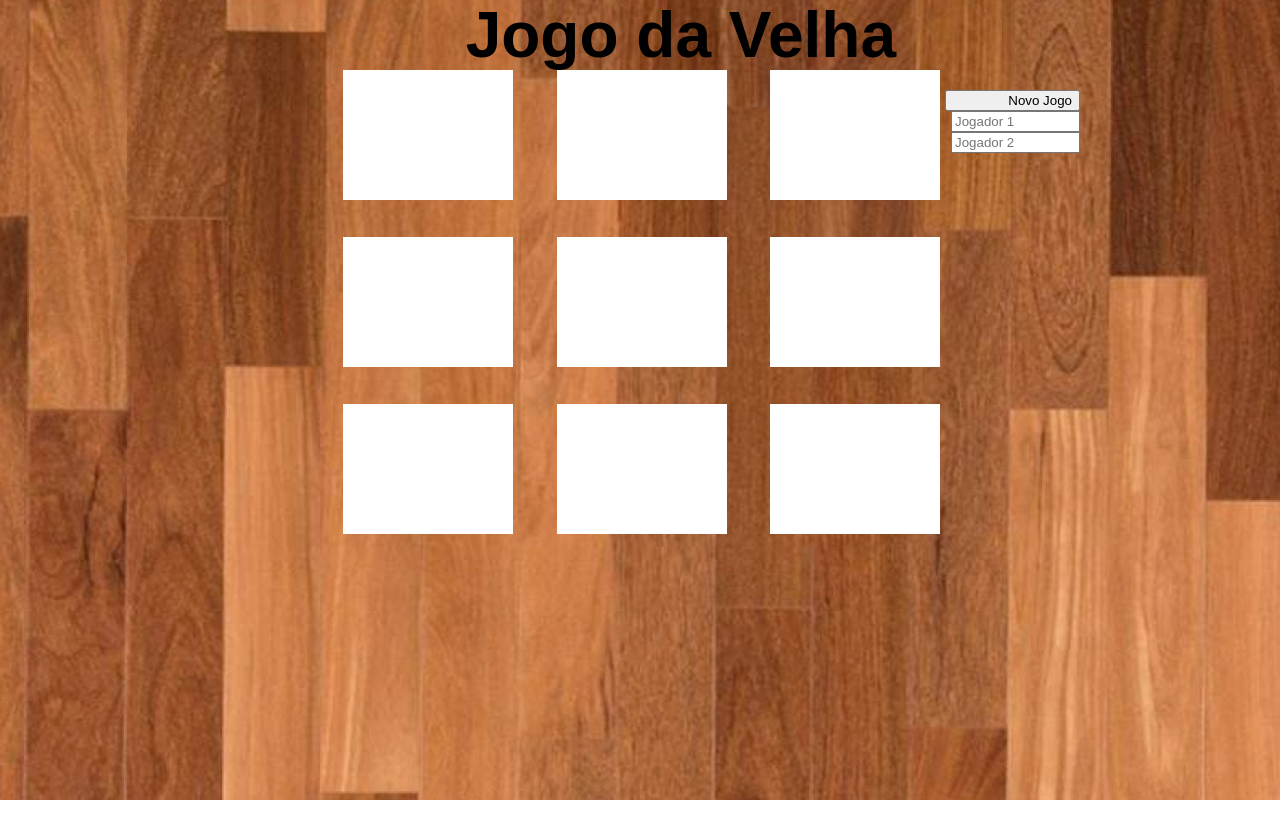
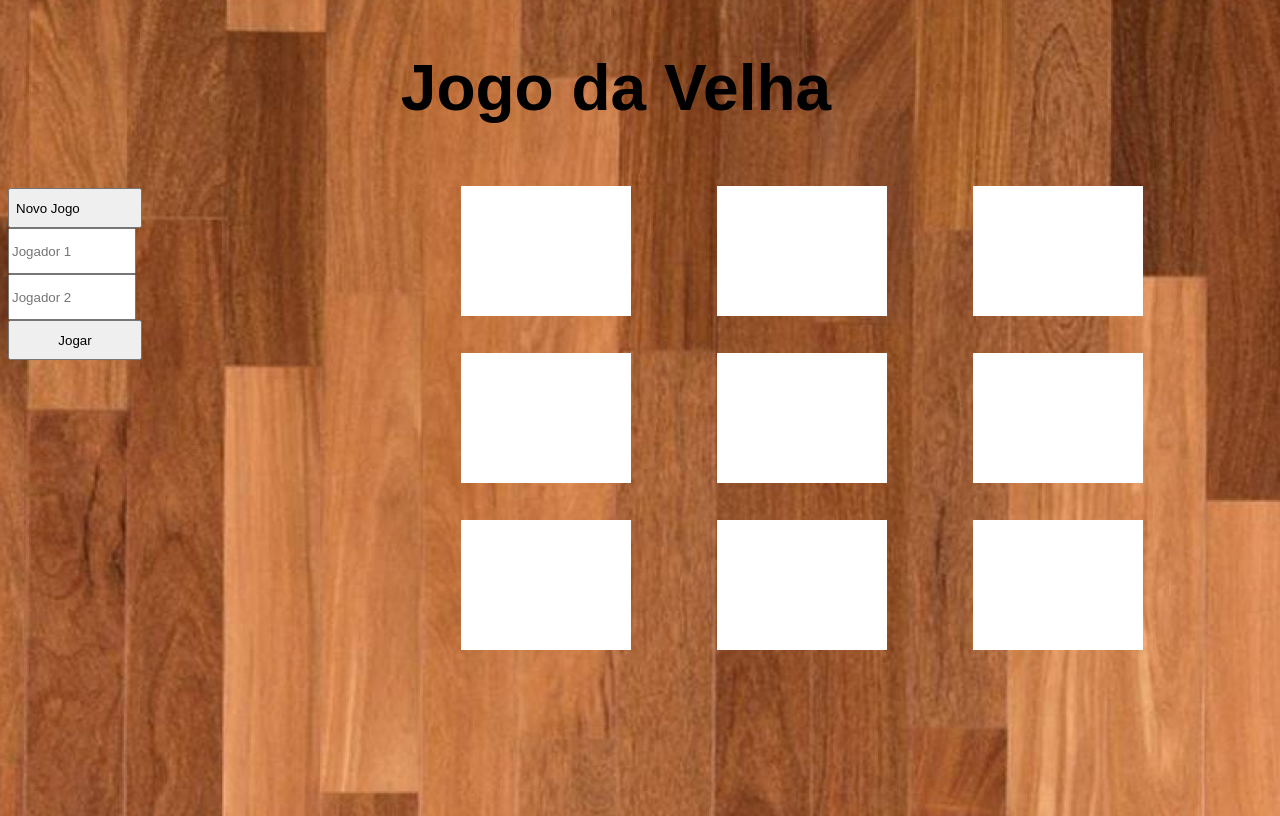
Before and after one commit to leonardosoliveira/JogaAVeia, a plain HTML site: page index.html in a window 1280 px wide. Drawn offline with Linux system fonts and the light colour scheme.

Commit message:
alinhamento do layout e botao funcionando

```diff
--- a/index.html
+++ b/index.html
@@ -10,13 +10,20 @@
 </head>
 <body>
 
-    <header><h1>Jogo da Velha</h1>
-
+    <header><h1>Jogo da </div> Velha</h1>
     </header>
     <section>
+   <div>
     <button onclick="novoJogo()">Novo Jogo</button>
-    <input id="nome" type="text" name="nome" value="" placeholder="Jogador 1" autocomplete="off"/>
-    <input type="text" name="nome" value="" placeholder="Jogador 2" autocomplete="off"/>
+    </div>
+
+<form id="texto" name="texto">
+  <input name="texto"placeholder="Jogador 1" autocomplete="off"></input>
+  <input name="text"placeholder="Jogador 2" autocomplete="off"></input>
+</form>
+
+<input name="texto" type="submit" onclick="salvarNome('mostra')" value="Jogar"/>
+
 
 </section>
     <main>
@@ -50,8 +57,5 @@
         </div>
 
     </main>
-    <aside>
-
-    </aside>
 </body>
 </html>
--- a/script.js
+++ b/script.js
@@ -115,12 +115,19 @@ function vitoriaO(){
 
 
 function ganhar(){
-   alert("O vencedor foi o jogador X");
+   alert("O vencedor foi o jogador "+jogador1);
 }
 function ganharO(){
-    alert("O vencedor foi o jogador O");
+    alert("O vencedor foi o jogador "+jogador2);
 }
 function novoJogo(){
     window.parent.location.reload();
 
 }
+
+function salvarNome(div)
+{let pegarJog1 = document.texto.texto.value;
+     jogador1 = pegarJog1;
+ let pegarJog2 = document.texto.text.value;
+     jogador2 = pegarJog2;
+}
--- a/style.css
+++ b/style.css
@@ -1,33 +1,37 @@
 
-body{
+html{
     margin: 0;
     padding: 0;
     background-image: url(imagens/back.png);
     background-repeat: no-repeat;
     background-size:cover;
 }
-
-header{
-    font-size: 2rem;
-    display: flex;
-    justify-content: flex-end;
-    height: 70px;
-    align-items: center;
-    width: 70%;
-    font-family: Arial, Helvetica, sans-serif;
+body{
+    display: grid;
+    grid-template-areas:'header header header header'
+                        'section main main main';
+    grid-template-columns: 35vw 15vw 25vw 20vw;
+    grid-template-rows: 20vh 80vh;
 
 }
+header{
+    grid-area: header;
+    display: flex;
+    font-size: 2rem;
+    align-items: center;
+
+    justify-content: center;
+    font-family: Arial, Helvetica, sans-serif;
+}
 main{
+    grid-area: main;
     height: 500px;
-    width: 50%;
+    width: 100%;
     display: grid;
     grid-template-columns: repeat(3, 1fr);
     grid-template-rows: 1fr 1fr 1fr;
-    justify-items: flex-end;
     align-items: center;
     justify-content: center;
-    margin-left: 300px;
-    margin-top: -101px;
 }
 
 .posicoes{
@@ -42,8 +46,7 @@ main{
     align-items: center;
     justify-content: center;
     font-size: 6rem;
-    align-items: center;
-    justify-content: center;
+    margin:5px;
 
 }
 .posicoes:hover{
@@ -52,32 +55,30 @@ main{
 }
 button{
     display: flex;
-    justify-content: flex-end;
-    margin-left: 250px;
-    width: 135px;
-
+    height: 5vh;
+    width: 134px;
+    align-items: center;
 }
 section{
+    grid-area: section;
     display: flex;
-    justify-content: right;
+    width: 120px;
     flex-direction: column;
-    align-items: flex-end;
     margin-top: 20px;
-    margin-right:200px;
-
-
+    align-content: center;
 }
 input{
-    width: 121px;
+    display: flex;
+    width: 120px;
+    height: 5vh;
+    justify-content: center;
 }
 input:hover{
     background-color: aqua;
 }
-form{
-    display: flex;
-    justify-content: right;
-    flex-direction: column;
-    align-items: flex-end;
-
-
+button:hover{
+    background-color:  aqua;
 }
+input:nth-child(3){
+    width: 134px;
+}
```
